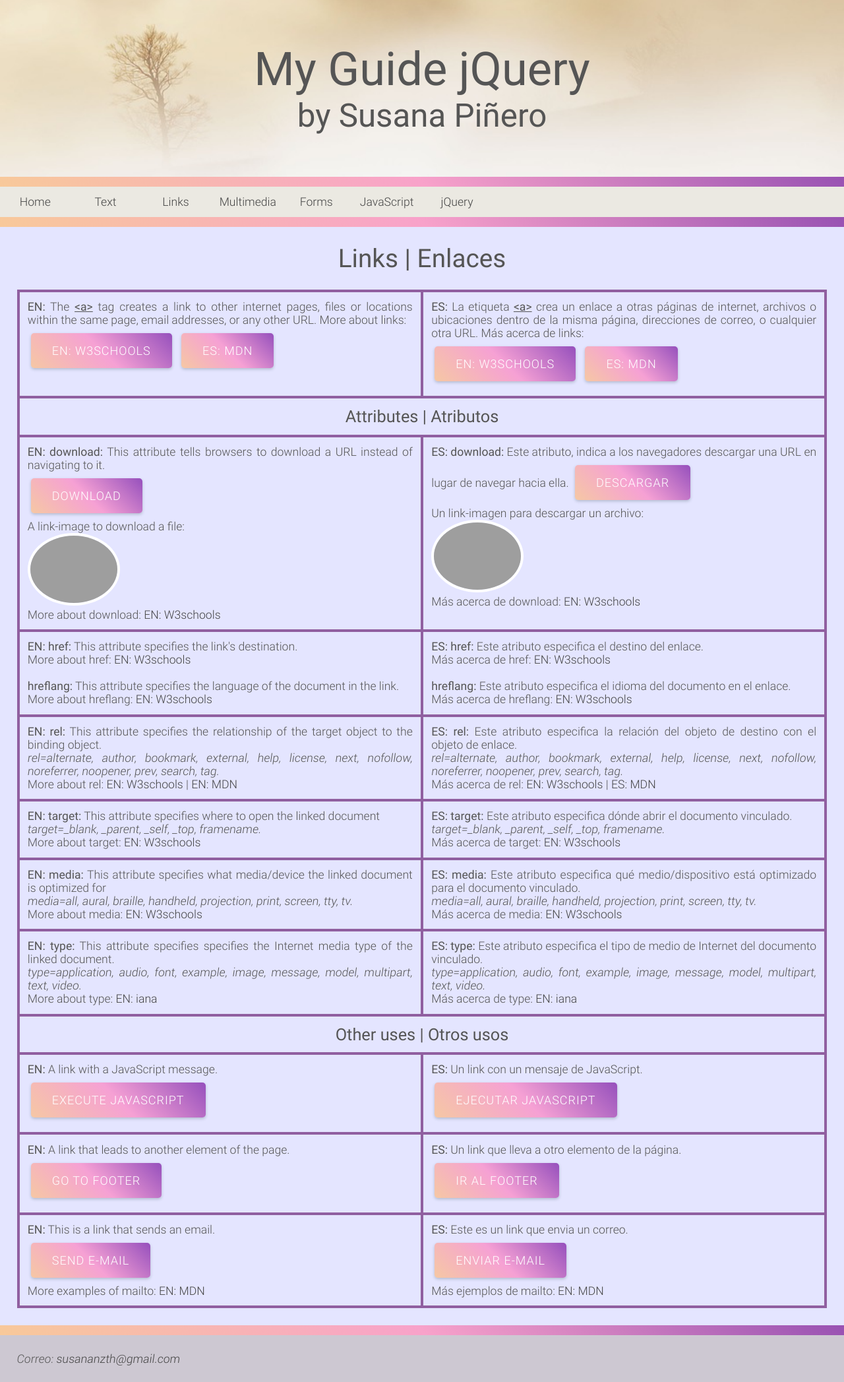
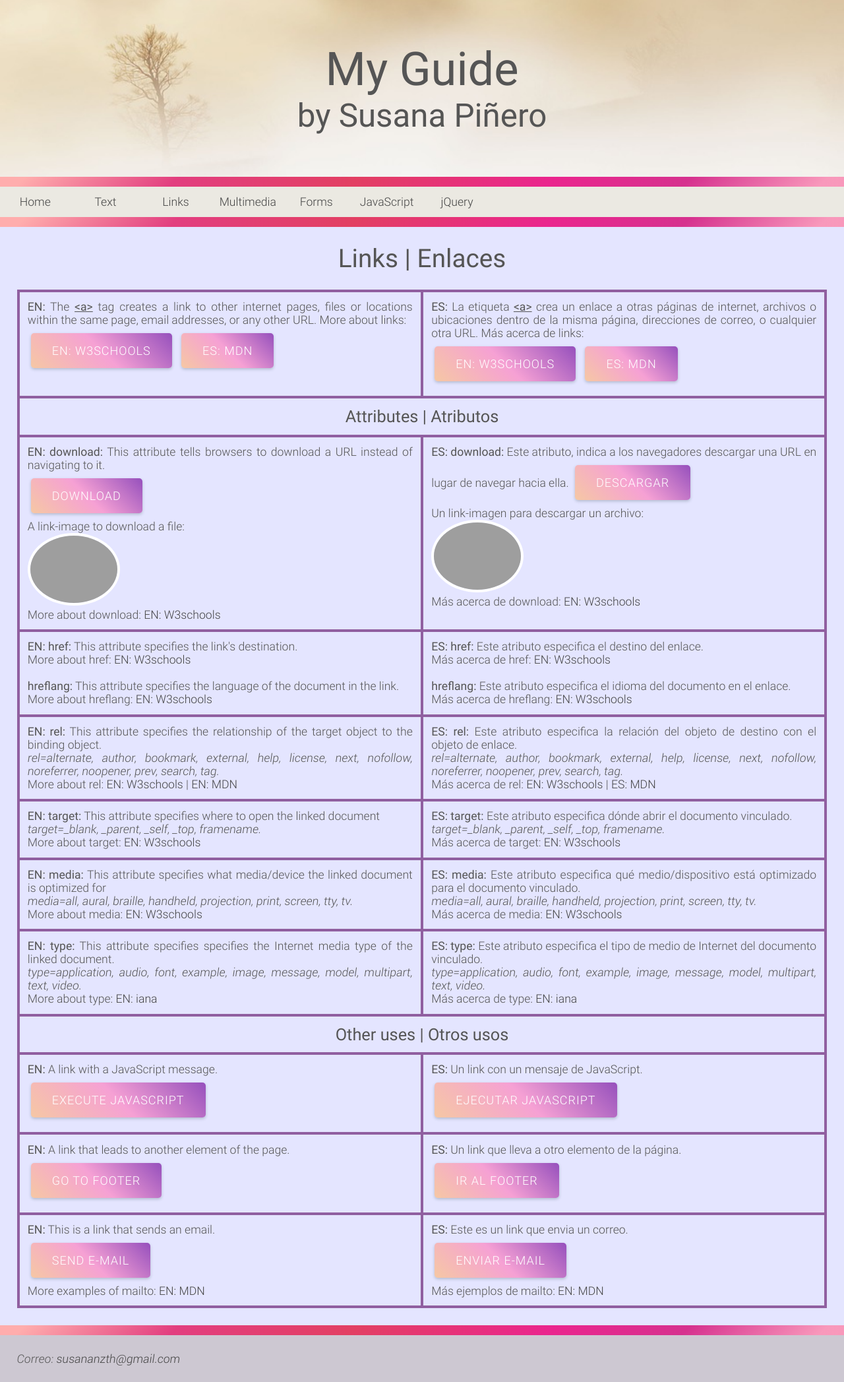
Before and after one commit to susananzth/MyGuide, a PHP site: page /link.php in a window 1280 px wide. Shown: the whole page at 66% size. Run offline with PHP 8.4, Linux system fonts and the light colour scheme; grey boxes are pictures that could not be loaded.

Commit message:
Acomodando hr

```diff
--- a/css/style.css
+++ b/css/style.css
@@ -75,9 +75,32 @@ blockquote b{ font-family: Roboto-Regular-Italic;}
 blockquote strong{ font-family: Roboto-Regular-Italic;}
 
 /*Más estilos para hr: https://codepen.io/ibrahimjabbari/pen/ozinB*/
-hr{ height: 15px; border: 0; background: linear-gradient(45deg, rgba(255,184,115,0.65) 0%,
-                                                                rgba(255,124,189,0.65) 50%,
-                                                                rgba(108,0,153,0.65) 100%);}
+hr.one{ height: 15px; border: 0; background: linear-gradient(45deg,
+    rgba(255,184,115,0.65) 0%,
+    rgba(255,124,189,0.65) 50%,
+    rgba(108,0,153,0.65) 100%);}
+hr.two{ height: 15px; border: 0;
+    background: rgba(255,173,173,1);
+    background: -moz-linear-gradient(-45deg, rgba(255,173,173,1) 0%,
+        rgba(255,173,173,1) 3%, rgba(226,60,126,0.99) 21%, rgba(226,60,96,0.98) 42%,
+        rgba(234,31,139,0.97) 65%, rgba(213,42,139,0.96) 81%, rgba(249,148,185,0.95) 97%,
+        rgba(249,148,185,0.95) 100%);
+    background: -webkit-linear-gradient(-45deg, rgba(255,173,173,1) 0%,
+        rgba(255,173,173,1) 3%, rgba(226,60,126,0.99) 21%, rgba(226,60,96,0.98) 42%,
+        rgba(234,31,139,0.97) 65%, rgba(213,42,139,0.96) 81%, rgba(249,148,185,0.95) 97%,
+        rgba(249,148,185,0.95) 100%);
+    background: -o-linear-gradient(-45deg, rgba(255,173,173,1) 0%, rgba(255,173,173,1) 3%,
+        rgba(226,60,126,0.99) 21%, rgba(226,60,96,0.98) 42%, rgba(234,31,139,0.97) 65%,
+        rgba(213,42,139,0.96) 81%, rgba(249,148,185,0.95) 97%, rgba(249,148,185,0.95) 100%);
+    background: -ms-linear-gradient(-45deg, rgba(255,173,173,1) 0%, rgba(255,173,173,1) 3%,
+        rgba(226,60,126,0.99) 21%, rgba(226,60,96,0.98) 42%, rgba(234,31,139,0.97) 65%,
+        rgba(213,42,139,0.96) 81%, rgba(249,148,185,0.95) 97%, rgba(249,148,185,0.95) 100%);
+    background: linear-gradient(135deg, rgba(255,173,173,1) 0%, rgba(255,173,173,1) 3%,
+        rgba(226,60,126,0.99) 21%, rgba(226,60,96,0.98) 42%, rgba(234,31,139,0.97) 65%,
+        rgba(213,42,139,0.96) 81%, rgba(249,148,185,0.95) 97%, rgba(249,148,185,0.95) 100%);
+    filter: progid:DXImageTransform.Microsoft.gradient( startColorstr='#ffadad',
+        endColorstr='#f994b9', GradientType=1 );
+}
 audio{ margin: 1%; padding: 2%; border-radius: 3px;
        background: linear-gradient(45deg, rgba(255,184,115,0.65) 0%,
                                           rgba(255,124,189,0.65) 50%,
--- a/link.php
+++ b/link.php
@@ -1,8 +1,12 @@
 <?php
 include "partials/top_page.php";
 include "partials/header.php";
+?>
+    <hr class="two">
+<?php
 include "partials/nav.php";
 ?>
+    <hr class="two">
 <section id="links" class="padd2">
     <div>
         <h4 class="title text-center">Links | Enlaces</h4>
@@ -271,6 +275,6 @@ include "partials/nav.php";
         </div>
     </div>
 </section>
-
+    <hr class="two">
 <?php
 include "partials/footer.php";
--- a/partials/footer.php
+++ b/partials/footer.php
@@ -1,13 +1,11 @@
-<hr>
 <footer id="footer" class="padd2">
     <!-- ETIQUETA PARA COLOCAR DIRECCION DE CONTACTO -->
     <address>Correo: <a href="mailto:susananzth@gmail.com" target="_top">
             susananzth@gmail.com</a></address>
 </footer>
-<script type="text/javascript" rel="script" src="../js/jquery-3.2.1.min.js"></script>
 <script type="text/javascript" rel="script" src="js/jquery-3.2.1.min.js"></script>
-<script type="text/javascript" rel="script" src="../js/javascript.js"></script>
 <script type="text/javascript" rel="script" src="js/javascript.js"></script>
+<script type="text/javascript" rel="script" src="js/jquery.js"></script>
 </body>
 </html>
 <?php
--- a/partials/header.php
+++ b/partials/header.php
@@ -1,5 +1,5 @@
 <header class="text-center padd5">
-    <h1>My Guide jQuery</h1>
+    <h1>My Guide</h1>
     <h3>by Susana Piñero</h3>
 </header>
 <?php
--- a/partials/nav.php
+++ b/partials/nav.php
@@ -1,4 +1,4 @@
-<hr>
+
 <nav>
     <ul class="flex-container nav text-center">
 
@@ -11,7 +11,6 @@
         <li class="col-1 padd1"><a href="jQuery.php">jQuery</a></li>
     </ul>
 </nav>
-<hr>
 <?php
 /**
  * Created by PhpStorm.
--- a/partials/top_page.php
+++ b/partials/top_page.php
@@ -2,9 +2,8 @@
 <html lang="en">
 <head>
     <meta charset="UTF-8">
-    <link rel="stylesheet" type="text/css" href="../css/style.css">
     <link rel="stylesheet" type="text/css" href="css/style.css">
-    <script type="text/javascript" rel="script" src="../js/javascript.js"></script>
+    <link rel="stylesheet" type="text/css" href="css/font-awesome.min.css">
     <title>My Guide jQuery</title>
 </head>
 <body>
```
Also changed, not shown: text.php (+10 -6 lines).
